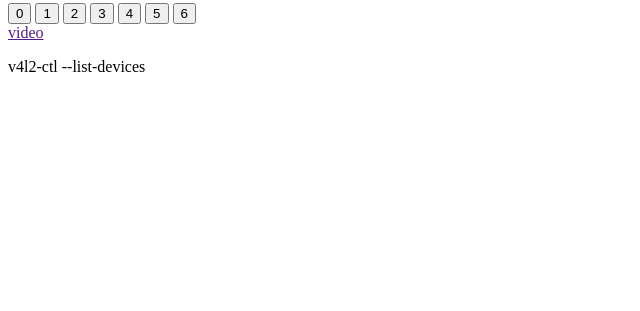
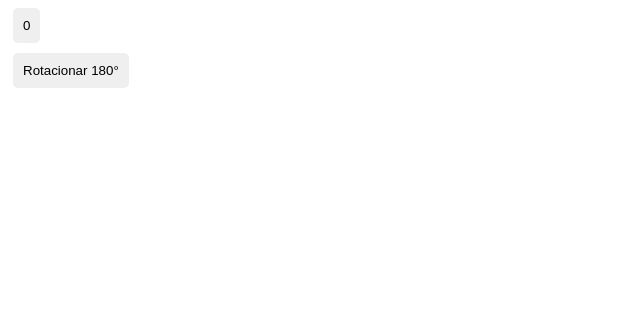
Before and after one commit to eniodefarias/webcam-project, a Flask app: template templates/index.html in a window 1280 px wide. Shown: the part 489-800 px from the top of the page, without its empty margins (0-640 px from the left). Run offline with Flask 3, Linux system fonts and the light colour scheme; the template is opened without the code that fills it: most values are stand-ins (such as "Sample title", 1, 10 or a date in 2020).

Commit message:
update: ajuste nos button e function

```diff
--- a/app.py
+++ b/app.py
@@ -1,53 +1,73 @@
 from flask import Flask, render_template, Response, request, jsonify
 import cv2
+import subprocess
 
 app = Flask(__name__)
 
-# Inicia com a primeira câmera (índice 0)
-camera_index = 0
-video_capture = cv2.VideoCapture(camera_index)
+# Variáveis globais para manter a câmera ativa e o estado de rotação
+current_camera = 0
+rotate_image = False
+
+def get_available_cameras():
+    try:
+        result = subprocess.run(['v4l2-ctl', '--list-devices'], stdout=subprocess.PIPE, text=True)
+        output = result.stdout
+        cameras = []
+        lines = output.splitlines()
+        for i, line in enumerate(lines):
+            if '/dev/video' in line:
+                camera = line.strip()
+                cameras.append(camera)
+        return cameras
+    except Exception as e:
+        print(f"Erro ao listar dispositivos: {e}")
+        return []
 
 def generate_frames():
-    global video_capture
+    global current_camera, rotate_image
+    video_capture = cv2.VideoCapture(current_camera)
+
     while True:
-        # Capture frame-by-frame
         success, frame = video_capture.read()
         if not success:
             break
         else:
-            # Converta o frame para o formato JPEG
+            # Aplica a rotação se a variável rotate_image estiver True
+            if rotate_image:
+                frame = cv2.rotate(frame, cv2.ROTATE_180)
+
             ret, buffer = cv2.imencode('.jpg', frame)
             frame = buffer.tobytes()
-
-            # Use o formato MJPEG para transmissão contínua
             yield (b'--frame\r\n'
                    b'Content-Type: image/jpeg\r\n\r\n' + frame + b'\r\n')
 
 @app.route('/')
 def index():
-    return render_template('index.html')
+    cameras = get_available_cameras()
+    return render_template('index.html', cameras=cameras, current_camera=current_camera)
+
+@app.route('/change_camera', methods=['POST'])
+def change_camera():
+    global current_camera
+    data = request.get_json()
+    camera_index = int(data.get('camera_index', 0))
+    current_camera = camera_index
+    return jsonify({"status": "success"})
+
+@app.route('/rotate_image', methods=['POST'])
+def rotate_image_toggle():
+    global rotate_image, current_camera
+    data = request.get_json()
+    camera_index = data.get('camera_index', current_camera)  # Recebe o índice da câmera
+    current_camera = camera_index  # Atualiza a câmera atual, caso tenha sido passado
+    rotate_image = not rotate_image  # Inverte o estado de rotação
+    return jsonify({"status": "success", "rotate": rotate_image})
 
 @app.route('/video_feed')
 def video_feed():
     return Response(generate_frames(),
                     mimetype='multipart/x-mixed-replace; boundary=frame')
 
-@app.route('/change_camera', methods=['POST'])
-def change_camera():
-    global camera_index, video_capture
-
-    # Recebe o novo índice da câmera do frontend
-    data = request.get_json()
-    new_camera_index = data.get('camera_index')
-
-    # Atualiza o índice da câmera
-    if new_camera_index is not None:
-        camera_index = new_camera_index
-        # Reinicia a captura de vídeo com a nova câmera
-        video_capture.release()
-        video_capture = cv2.VideoCapture(camera_index)
-        return jsonify({"status": "success", "camera_index": camera_index})
-    return jsonify({"status": "error"}), 400
 
 if __name__ == '__main__':
     app.run(debug=True, port=5501)
--- a/templates/index.html
+++ b/templates/index.html
@@ -4,9 +4,41 @@
     <meta charset="UTF-8">
     <meta name="viewport" content="width=device-width, initial-scale=1.0">
     <title>Webcam Stream</title>
+
+    <style>
+        .active-button {
+            background-color: red;
+            color: white;
+        }
+        button {
+            margin: 5px;
+            padding: 10px;
+            border: none;
+            border-radius: 5px;
+            cursor: pointer;
+        }
+
+        button:hover {
+            background-color: lightgray;
+        }
+
+    </style>
+
+
     <script>
         // Função para mudar a câmera
         function changeCamera(index) {
+            // Armazena o índice da câmera selecionada no localStorage
+            localStorage.setItem('selected_camera', index);
+
+            // Remove a classe 'active-button' de todos os botões
+            document.querySelectorAll('button').forEach(button => {
+                button.classList.remove('active-button');
+            });
+
+            // Adiciona a classe 'active-button' ao botão clicado
+            event.target.classList.add('active-button');
+
             fetch('/change_camera', {
                 method: 'POST',
                 headers: {
@@ -18,6 +50,7 @@
             .then(data => {
                 if (data.status === "success") {
                     console.log("Câmera trocada para índice: " + index);
+                    window.location.reload(); // Força o refresh da página
                 } else {
                     console.error("Erro ao trocar de câmera.");
                 }
@@ -26,22 +59,65 @@
                 console.error('Erro:', error);
             });
         }
+
+        // Função para aplicar a classe active-button ao botão selecionado
+        function applySelectedCamera() {
+            const selectedIndex = localStorage.getItem('selected_camera');
+            if (selectedIndex !== null) {
+                // Aplica a classe 'active-button' ao botão correspondente
+                document.querySelector(`button[data-index='${selectedIndex}']`).classList.add('active-button');
+            }
+        }
+
+        // Aplica a classe active-button ao botão selecionado quando a página é carregada
+        window.addEventListener('DOMContentLoaded', (event) => {
+            applySelectedCamera();
+        });
+
+       // Função para alternar a rotação da imagem
+       function toggleRotateImage(cameraIndex) {
+            fetch('/rotate_image', {
+                method: 'POST',
+                headers: {
+                    'Content-Type': 'application/json',
+                },
+                body: JSON.stringify({ camera_index: cameraIndex }),  // Passa o índice da câmera
+            })
+            .then(response => response.json())
+            .then(data => {
+                if (data.status === "success") {
+                    console.log("Imagem rotacionada: " + data.rotate);
+                    window.location.reload(); // Recarrega a página para aplicar a rotação
+                } else {
+                    console.error("Erro ao alternar rotação.");
+                }
+            })
+            .catch((error) => {
+                console.error('Erro:', error);
+            });
+        }
+
     </script>
+
+
 </head>
 <body>
-    <!-- <h1>Live Stream da Webcam</h1> -->
+    <!-- Video Stream -->
     <img style="max-width: 640px; max-height: 480px; width: 100%;" src="{{ url_for('video_feed') }}">
 
+    <!-- Renderizando os botões dinamicamente -->
+
     <div>
-        <button onclick="changeCamera(0)">0</button>
-        <button onclick="changeCamera(1)">1</button>
-        <button onclick="changeCamera(2)">2</button>
-        <button onclick="changeCamera(3)">3</button>
-        <button onclick="changeCamera(4)">4</button>
-        <button onclick="changeCamera(5)">5</button>
-        <button onclick="changeCamera(6)">6</button>
+        {% for camera in cameras %}
+            <button data-index="{{ loop.index0 }}" onclick="changeCamera({{ loop.index0 }})"> {{ loop.index0 }}</button>
+        {% endfor %}
     </div>
-    <a href="">video</a>
-    <p>v4l2-ctl --list-devices</p>
+
+
+
+    <!-- Botão para alternar a rotação da imagem -->
+    <button onclick="toggleRotateImage({{ current_camera }})">Rotacionar 180°</button>
+
+    <!-- <p>v4l2-ctl --list-devices</p> -->
 </body>
 </html>
```
Also changed, not shown: README.md.
